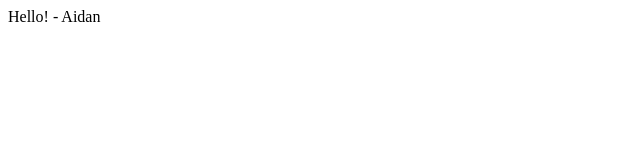
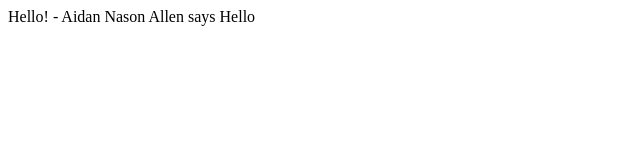
Before and after one commit to dsuberi/CIS335PrayerApp, a plain HTML site: page Exercise/index.html in a window 1280 px wide. Shown: the whole page, without its empty margins (0-640 px from the left). Drawn offline with Linux system fonts and the light colour scheme.

Commit message:
Update index.html

```diff
--- a/Exercise/index.html
+++ b/Exercise/index.html
@@ -10,7 +10,7 @@
 		<!--Team Member #2 Add some content below-->
 			Hello! - Aidan
 		<!--Team Member #3 Add some content below-->
-
+			Nason Allen says Hello
 		<!--Team Member #4 Add some content below-->
 
 		<!--Team Member #5 Add some content below-->
```
